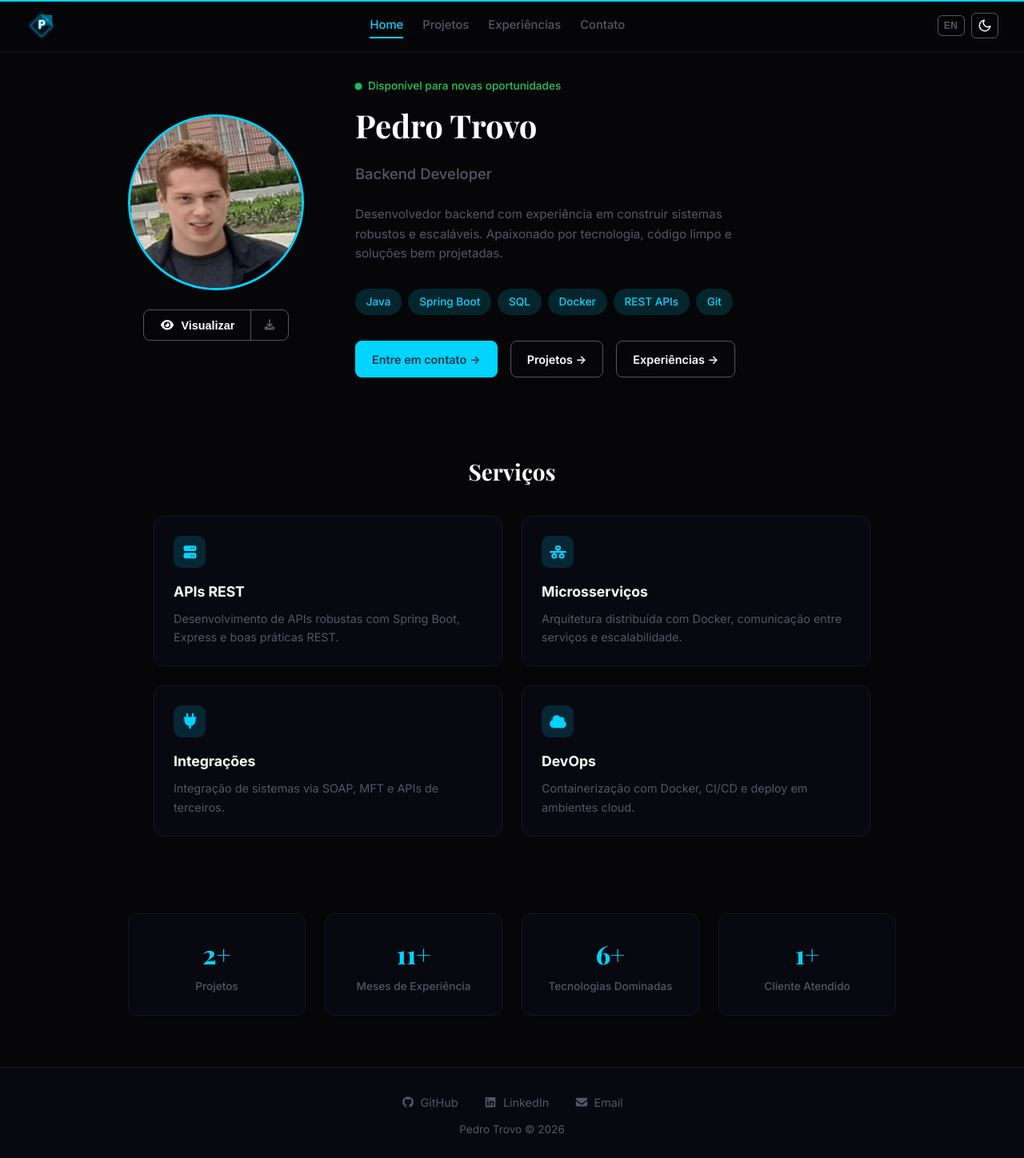
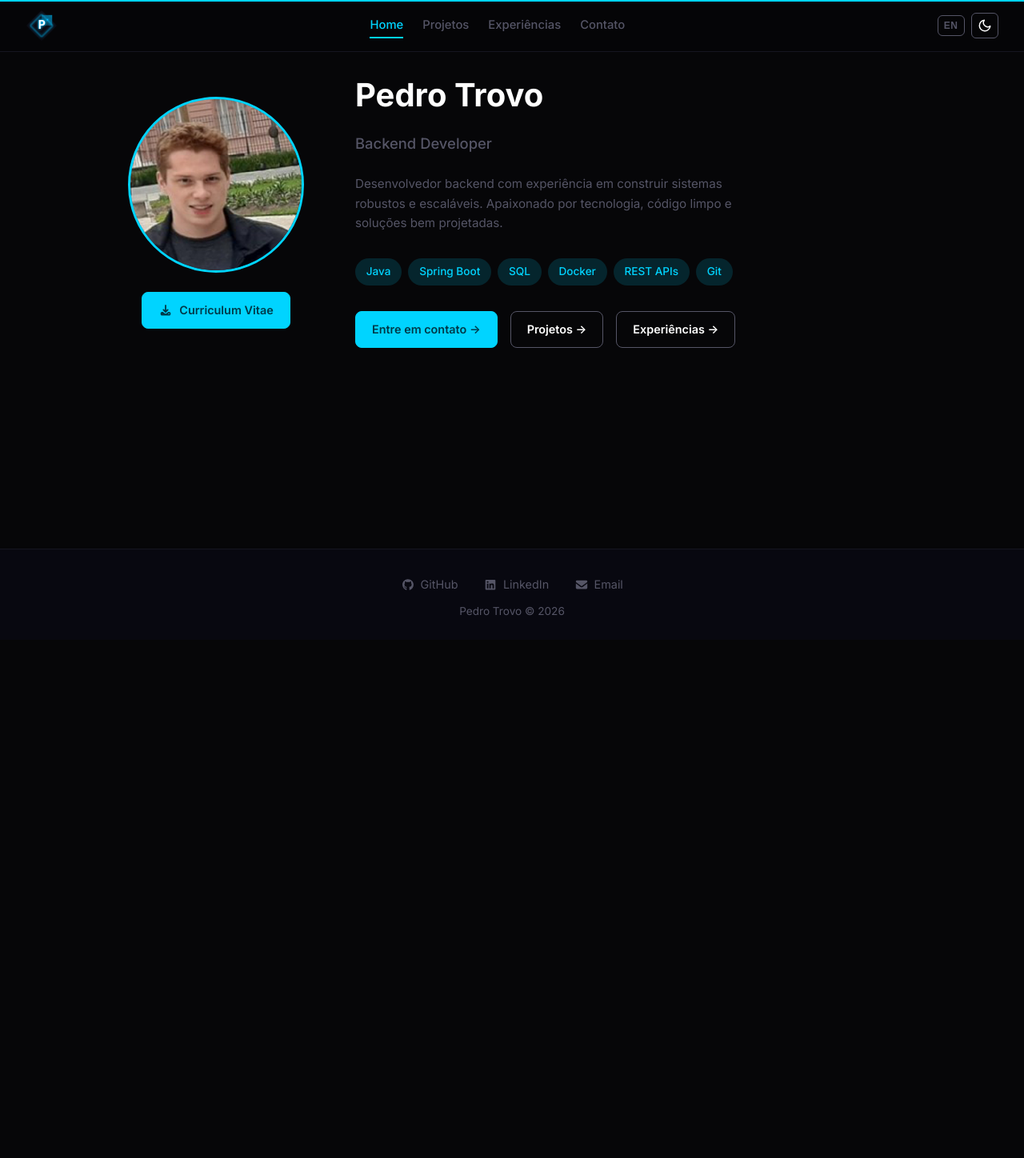
Before and after one commit to pedro-Trovo/Portfolio-pedro-trovo, a React (Vite) app: page / in a window 1280 px wide. Shown: the whole page at 80% size. After the commit the page ends 800 px from the top, so only its background shows below. Built offline with nearby package versions, Linux system fonts and the light colour scheme.

Commit message:
refactor: clean up home — remove status badge, services section, metrics; fix font

```diff
--- a/src/App.css
+++ b/src/App.css
@@ -197,19 +197,7 @@ main {
 }
 
 /* ============================================
-   Section Title
-   ============================================ */
-
-.section-title {
-  font-size: 1.75rem;
-  font-weight: 700;
-  text-align: center;
-  margin-bottom: 2rem;
-  font-family: var(--font-heading);
-}
-
-/* ============================================
-   Home Page
+   Shared Buttons
    ============================================ */
 
 .home {
@@ -282,38 +270,11 @@ main {
   gap: 1rem;
 }
 
-.home-status {
-  display: inline-flex;
-  align-items: center;
-  gap: 0.5rem;
-  font-size: 0.85rem;
-  font-weight: 500;
-  color: #22c55e;
-}
-
-.status-dot {
-  width: 8px;
-  height: 8px;
-  border-radius: 50%;
-  background: #22c55e;
-  animation: pulse-dot 2s ease-in-out infinite;
-}
-
-@keyframes pulse-dot {
-  0%, 100% { opacity: 1; box-shadow: 0 0 0 0 rgba(34, 197, 94, 0.6); }
-  50% { opacity: 0.7; box-shadow: 0 0 0 6px rgba(34, 197, 94, 0); }
-}
-
-.status-text {
-  color: #22c55e;
-}
-
 .home-name {
   font-size: 3rem;
   font-weight: 800;
   margin: 0;
   line-height: 1.1;
-  font-family: var(--font-heading);
 }
 
 .home-title {
@@ -359,7 +320,7 @@ main {
 }
 
 /* ============================================
-   Services Section
+   CV Modal
    ============================================ */
 
 .services-section {
@@ -1331,18 +1292,6 @@ main {
     justify-content: center;
   }
 
-  .home-status {
-    justify-content: center;
-  }
-
-  .services-grid {
-    grid-template-columns: 1fr;
-  }
-
-  .metrics-grid {
-    grid-template-columns: 1fr 1fr;
-  }
-
   .projects-grid {
     grid-template-columns: 1fr;
   }
@@ -1413,13 +1362,4 @@ main {
   .home-ctas .btn {
     justify-content: center;
   }
-
-  .metrics-grid {
-    grid-template-columns: 1fr 1fr;
-    gap: 0.75rem;
-  }
-
-  .metric-value {
-    font-size: 1.5rem;
-  }
 }
--- a/src/components/Metrics.jsx
+++ /dev/null
@@ -1,58 +0,0 @@
-import { useState, useEffect, useRef } from 'react'
-import { motion, useInView } from 'framer-motion'
-import { useLanguage } from '../i18n'
-
-function Counter({ from, to, duration = 1.5 }) {
-  const [count, setCount] = useState(from)
-  const ref = useRef(null)
-  const isInView = useInView(ref, { once: true, margin: '-40px' })
-
-  useEffect(() => {
-    if (!isInView) return
-    let startTime
-    const step = (timestamp) => {
-      if (!startTime) startTime = timestamp
-      const progress = Math.min((timestamp - startTime) / (duration * 1000), 1)
-      setCount(Math.floor(progress * (to - from) + from))
-      if (progress < 1) requestAnimationFrame(step)
-    }
-    requestAnimationFrame(step)
-  }, [isInView, from, to, duration])
-
-  return <span ref={ref}>{count}</span>
-}
-
-const metricsData = [
-  { key: 'metrics.projects', from: 0, to: 2, suffix: '+' },
-  { key: 'metrics.months', from: 0, to: 11, suffix: '+' },
-  { key: 'metrics.techs', from: 0, to: 6, suffix: '+' },
-  { key: 'metrics.clients', from: 0, to: 1, suffix: '+' },
-]
-
-function Metrics() {
-  const { t } = useLanguage()
-
-  return (
-    <section className="metrics-section">
-      <div className="metrics-grid">
-        {metricsData.map((m) => (
-          <motion.div
-            key={m.key}
-            className="metric-card"
-            initial={{ opacity: 0, y: 20 }}
-            whileInView={{ opacity: 1, y: 0 }}
-            viewport={{ once: true }}
-            transition={{ duration: 0.4 }}
-          >
-            <span className="metric-value">
-              <Counter from={m.from} to={m.to} />{m.suffix}
-            </span>
-            <span className="metric-label">{t(m.key)}</span>
-          </motion.div>
-        ))}
-      </div>
-    </section>
-  )
-}
-
-export default Metrics
--- a/src/components/ServiceCard.jsx
+++ /dev/null
@@ -1,38 +0,0 @@
-import { FontAwesomeIcon } from '@fortawesome/react-fontawesome'
-import {
-  faServer,
-  faNetworkWired,
-  faPlug,
-  faCloud,
-} from '@fortawesome/free-solid-svg-icons'
-import { motion } from 'framer-motion'
-import { useLanguage } from '../i18n'
-
-const iconMap = {
-  server: faServer,
-  'network-wired': faNetworkWired,
-  plug: faPlug,
-  cloud: faCloud,
-}
-
-function ServiceCard({ service, index }) {
-  const { t } = useLanguage()
-
-  return (
-    <motion.div
-      className="service-card"
-      initial={{ opacity: 0, y: 24 }}
-      whileInView={{ opacity: 1, y: 0 }}
-      viewport={{ once: true, margin: '-40px' }}
-      transition={{ duration: 0.4, delay: index * 0.1 }}
-    >
-      <div className="service-icon">
-        <FontAwesomeIcon icon={iconMap[service.icon]} />
-      </div>
-      <h3 className="service-title">{t(service.titleKey)}</h3>
-      <p className="service-desc">{t(service.descKey)}</p>
-    </motion.div>
-  )
-}
-
-export default ServiceCard
--- a/src/data/services.js
+++ /dev/null
@@ -1,26 +0,0 @@
-export const services = [
-  {
-    id: 'api',
-    icon: 'server',
-    titleKey: 'services.api_title',
-    descKey: 'services.api_desc',
-  },
-  {
-    id: 'microservices',
-    icon: 'network-wired',
-    titleKey: 'services.ms_title',
-    descKey: 'services.ms_desc',
-  },
-  {
-    id: 'integrations',
-    icon: 'plug',
-    titleKey: 'services.integration_title',
-    descKey: 'services.integration_desc',
-  },
-  {
-    id: 'devops',
-    icon: 'cloud',
-    titleKey: 'services.devops_title',
-    descKey: 'services.devops_desc',
-  },
-]
--- a/src/pages/Home.jsx
+++ b/src/pages/Home.jsx
@@ -1,14 +1,9 @@
-import { useState } from 'react'
 import { Link } from 'react-router-dom'
 import { Helmet } from 'react-helmet-async'
 import { motion } from 'framer-motion'
 import { FontAwesomeIcon } from '@fortawesome/react-fontawesome'
-import { faEye, faDownload } from '@fortawesome/free-solid-svg-icons'
+import { faDownload } from '@fortawesome/free-solid-svg-icons'
 import { useLanguage } from '../i18n'
-import ServiceCard from '../components/ServiceCard'
-import Metrics from '../components/Metrics'
-import CVModal from '../components/CVModal'
-import { services } from '../data/services'
 
 const skills = ['Java', 'Spring Boot', 'SQL', 'Docker', 'REST APIs', 'Git']
 
@@ -25,7 +20,6 @@ const fadeUp = {
 
 function Home() {
   const { t, language } = useLanguage()
-  const [showCV, setShowCV] = useState(false)
 
   return (
     <>
@@ -61,12 +55,9 @@ function Home() {
             <motion.div className="home-photo" variants={fadeUp}>
               <img src="/profile/161767490.png" alt="Pedro Trovo" className="home-photo-img" />
             </motion.div>
-            <motion.div className="home-photo-buttons" variants={fadeUp}>
-              <button onClick={() => setShowCV(true)} className="btn btn-secondary">
-                <FontAwesomeIcon icon={faEye} /> {t('home.cv_view')}
-              </button>
-              <a href="/cv.pdf" download className="btn btn-icon" aria-label={t('home.cv_download')}>
-                <FontAwesomeIcon icon={faDownload} />
+            <motion.div variants={fadeUp}>
+              <a href="/cv.pdf" download className="btn btn-primary">
+                <FontAwesomeIcon icon={faDownload} /> {t('home.cv_download')}
               </a>
             </motion.div>
           </motion.div>
@@ -77,10 +68,6 @@ function Home() {
             initial="initial"
             animate="animate"
           >
-            <motion.div className="home-status" variants={fadeUp}>
-              <span className="status-dot" />
-              <span className="status-text">{t('home.status')}</span>
-            </motion.div>
             <motion.h1 className="home-name" variants={fadeUp}>{t('home.name')}</motion.h1>
             <motion.p className="home-title text-muted" variants={fadeUp}>{t('home.title')}</motion.p>
             <motion.p className="home-bio text-muted" variants={fadeUp}>{t('home.bio')}</motion.p>
@@ -97,26 +84,6 @@ function Home() {
           </motion.div>
         </div>
       </section>
-
-      <section className="page services-section">
-        <motion.h2
-          className="section-title"
-          initial={{ opacity: 0, y: 16 }}
-          whileInView={{ opacity: 1, y: 0 }}
-          viewport={{ once: true }}
-        >
-          {t('services.title')}
-        </motion.h2>
-        <div className="services-grid">
-          {services.map((s, i) => (
-            <ServiceCard key={s.id} service={s} index={i} />
-          ))}
-        </div>
-      </section>
-
-      <Metrics />
-
-      <CVModal open={showCV} onClose={() => setShowCV(false)} />
     </>
   )
 }
```
